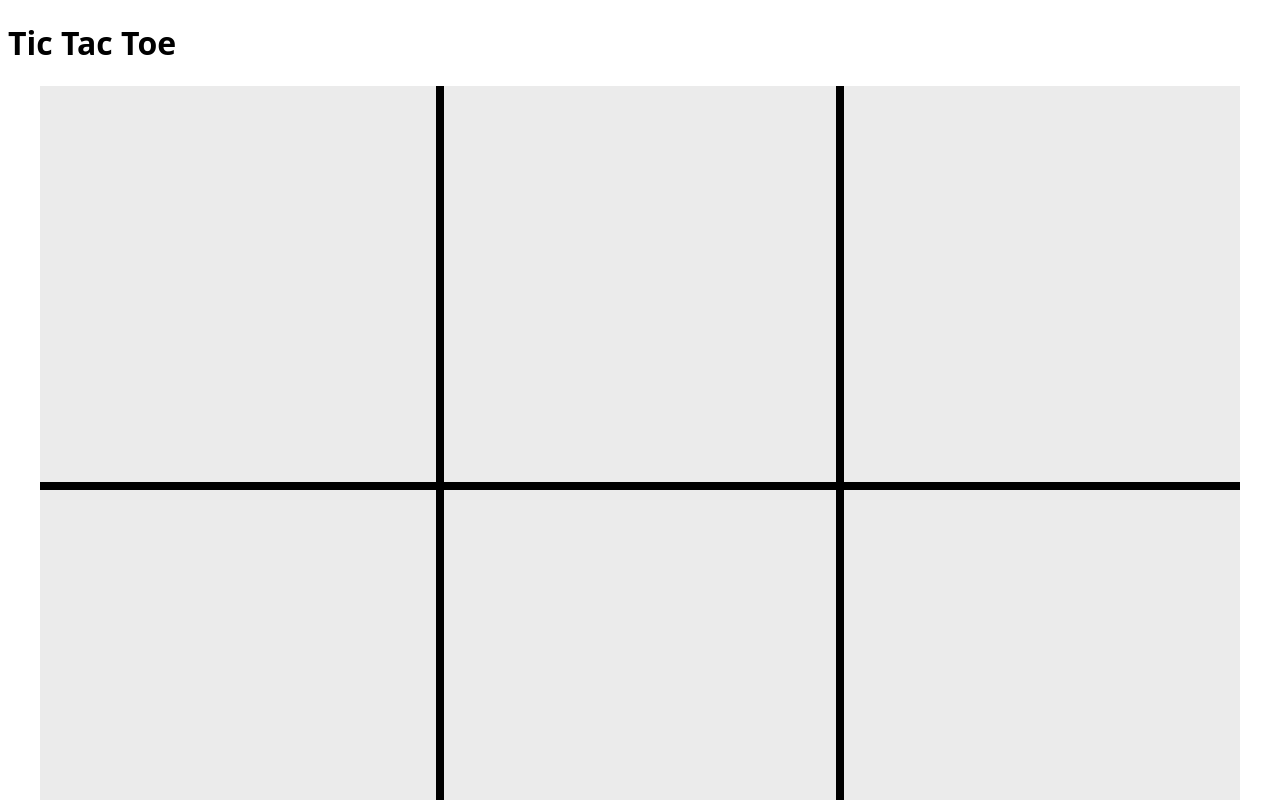
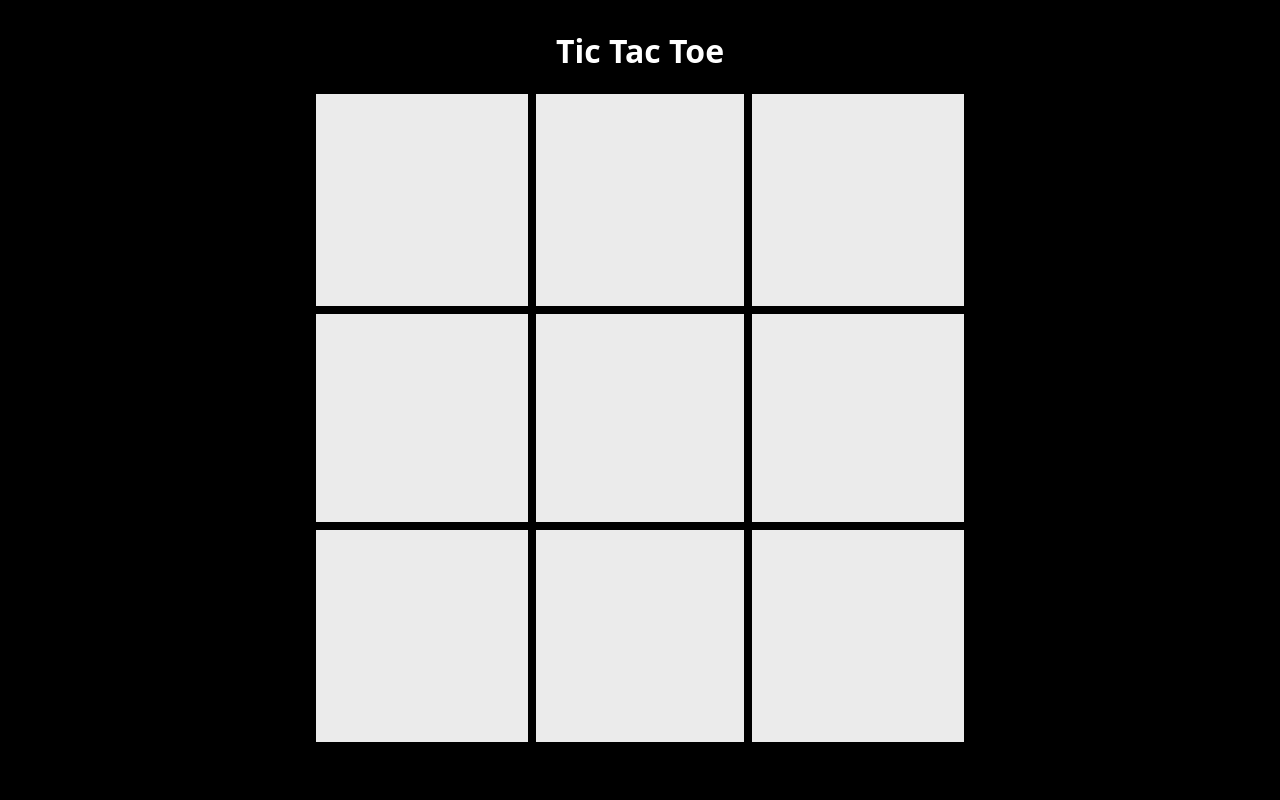
Before and after one commit to djfor5/tic-tac-toe, a plain HTML site: page index.html in a window 1280 px wide. Shown: the top 800 px of the page. Drawn offline with Linux system fonts and the light colour scheme.

Commit message:
Fix board layout to fit screen, update styling

```diff
--- a/styles.css
+++ b/styles.css
@@ -6,26 +6,30 @@
 
 body {
   font-family: system-ui, -apple-system, BlinkMacSystemFont, 'Segoe UI', Roboto, Oxygen, Ubuntu, Cantarell, 'Open Sans', 'Helvetica Neue', sans-serif;
+  background-color: #000000ff;
+
+  display: grid;
+  justify-content: center;
+}
+
+h1 {
+  color: white;
+  text-align: center;
 }
 
 #gameboard {
-  max-width: max(65ch, 100% - 4rem);
-  height: 80vh;
-  /* aspect-ratio: 1; */
-  /* max-height: 100%; */
-  margin: 0 auto;
-
+  background-color: rgb(235, 235, 235);
   display: grid;
-  grid-template-columns: repeat(3, minmax(10px, 1fr));
-  /* grid-template-rows: repeat(3, 50px); */
-  /* grid-auto-rows: 100px; */
+  grid-template-columns: repeat(3, min(27vh, 27vw));
+  grid-template-rows: repeat(3, min(27vh, 27vw));
 }
 
 .tile {
   background-color: rgb(235, 235, 235);
 
   border: 0.25rem solid black;
-  aspect-ratio: 1;
+
+  display: flex;
 }
 
 .r1 {
@@ -45,7 +49,7 @@ body {
 }
 
 .playerA {
-  background-color: rgba(228, 247, 59, 0.5);
+  background-color: rgba(255, 255, 0, 0.5);
 }
 
 .playerB {
@@ -53,15 +57,12 @@ body {
 }
 
 .winner {
-  background-color: rgba(37, 248, 18, 0.75);
-}
-
-.tile {
-  display: flex;
+  background-color: rgba(37, 248, 18, 0.85);
 }
 
 .tile p {
-  font-size: 10rem;
+  font-size: min(7vw, 7vh);
+  font-weight: bold;
 
   margin: auto;
 }
```
Also changed, not shown: main.js (+0 -39 lines).
